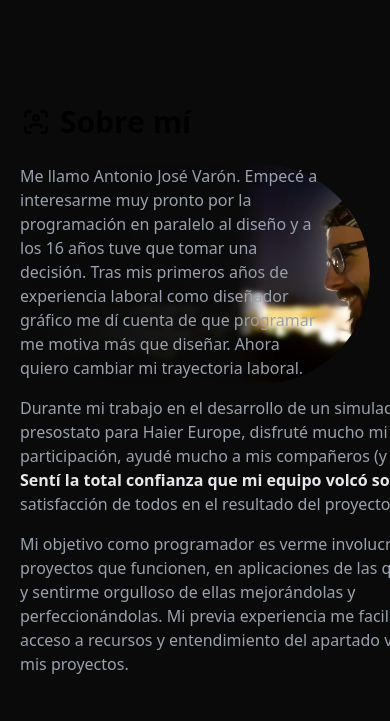
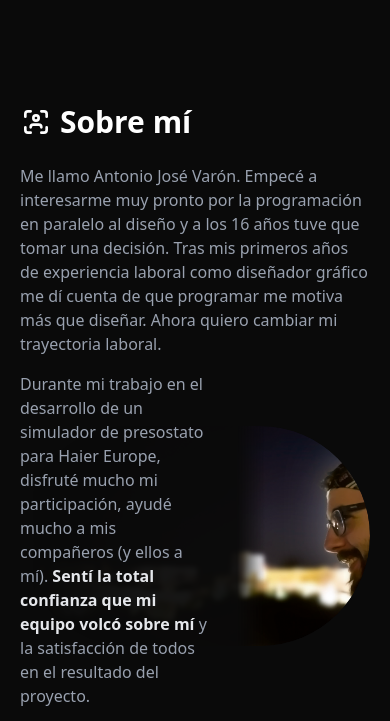
Before and after one commit to AntonioVaron/Web-Portfolio, an Astro site: page / in a window 390 px wide. Shown: the part 4181-4902 px from the top of the page. Built offline with nearby package versions, Linux system fonts and the light colour scheme; Astro itself is replaced by a stand-in of ours.

Commit message:
fixed mobile responsive

```diff
--- a/src/components/AboutMe.astro
+++ b/src/components/AboutMe.astro
@@ -1,22 +1,22 @@
-<section class="flex">
-    <div class="[&>p]:mb-4 [&>p>strong]:text-gray-200 md:[&>p]:-mr-124 relative z-10 [&>p]:text-gray-400 [&>p>strong]:text-semibold text-pretty">
-        <p class="-mr-75">
+<section class="flex relative overflow-hidden items-center">
+    <div class="flex-1 [&>p]:mb-4 [&>p>strong]:text-gray-200 md:[&>p]:-mr-124 relative z-10 [&>p]:text-gray-400 [&>p>strong]:text-semibold text-pretty">
+        <p class="">
             Me llamo Antonio José Varón. Empecé a interesarme muy pronto por la programación en paralelo al diseño y a los 16 años tuve
             que tomar una decisión. Tras mis primeros años de experiencia laboral como diseñador gráfico
             me dí cuenta de que programar me motiva más que diseñar. Ahora quiero cambiar mi trayectoria laboral.
         </p>
 
-        <p class="-mr-115">
+        <p class="mr-40">
             Durante mi trabajo en el desarrollo de un simulador de presostato para Haier Europe, disfruté mucho mi participación,
             ayudé mucho a mis compañeros (y ellos a mí). <strong>Sentí la total confianza que mi equipo volcó sobre mí</strong> y
             la satisfacción de todos en el resultado del proyecto.
         </p>
 
-        <p class="-mr-115">
+        <p class="">
             Mi objetivo como programador es verme involucrado en proyectos que funcionen, en aplicaciones de las que se hable y sentirme
             orgulloso de ellas mejorándolas y perfeccionándolas. Mi previa experiencia me facilita el acceso a recursos y entendimiento
             del apartado visual de mis proyectos.
         </p>
     </div>
-    <img class="img-mask-right z-5 md:h-100 h-55 rounded-full object-cover object-left" src="/me.png" alt="Foto sobre mí">
+    <img class="absolute md:static img-mask-right z-5 md:h-100 h-55 rounded-full right-0 object-cover object-left" src="/me.png" alt="Foto sobre mí">
 </section>
--- a/src/components/Header.astro
+++ b/src/components/Header.astro
@@ -96,7 +96,6 @@ const navItems = [
         background-color: transparent;
     }
 
-    /* Keyframes con CSS nativo */
     @keyframes nav-shadown {
         0% {
             background-color: transparent;
--- a/src/components/SectionContainer.astro
+++ b/src/components/SectionContainer.astro
@@ -1,6 +1,6 @@
 ---
 const { class: className, id } = Astro.props
 ---
-<section id={id} class={`w-full lg:w-[860px] mx-auto ${className}`}>
+<section id={id} class={`lg:w-[860px] mx-auto ${className}`}>
     <slot />
 </section>
--- a/src/layouts/Layout.astro
+++ b/src/layouts/Layout.astro
@@ -20,7 +20,7 @@ import "@fontsource-variable/onest"
 		<meta name="generator" content={Astro.generator} />
 		<title>{title}</title>
 	</head>
-	<body>
+	<body class="">
 		<div class="absolute top-0 z-[-2] h-screen w-screen bg-neutral-950 bg-[radial-gradient(ellipse_80%_80%_at_50%_-20%,rgba(120,119,198,0.3),rgba(255,255,255,0))]"></div>
 		<Header />
 		<slot />
@@ -28,8 +28,9 @@ import "@fontsource-variable/onest"
 </html>
 
 <style is:global>
+
 	:root {
-		color-scheme: light dark;
+
 	}
 
 	html {
--- a/src/pages/index.astro
+++ b/src/pages/index.astro
@@ -21,7 +21,7 @@ import AboutMe from '../components/AboutMe.astro';
 	title="Porfolio de Antonio Varón - Desarrollador y programador de Software"
 	description="Contrata a Antonio Varón para tu equipo de desarrollo, resolutivo y apasionado por la programación. El trabajo en equipo, la asertividad y la adaptabilidad son cualidades muy presentes en su persona."
 >
-	<main class="px-5">
+	<main class="px-5 text-white">
 		<SectionContainer id="top" class="py-44 pb-22 relative">
 			<img
 			class="rounded-full w-65 h-65 -mb-15 img-mask-bottom z-5"
```
